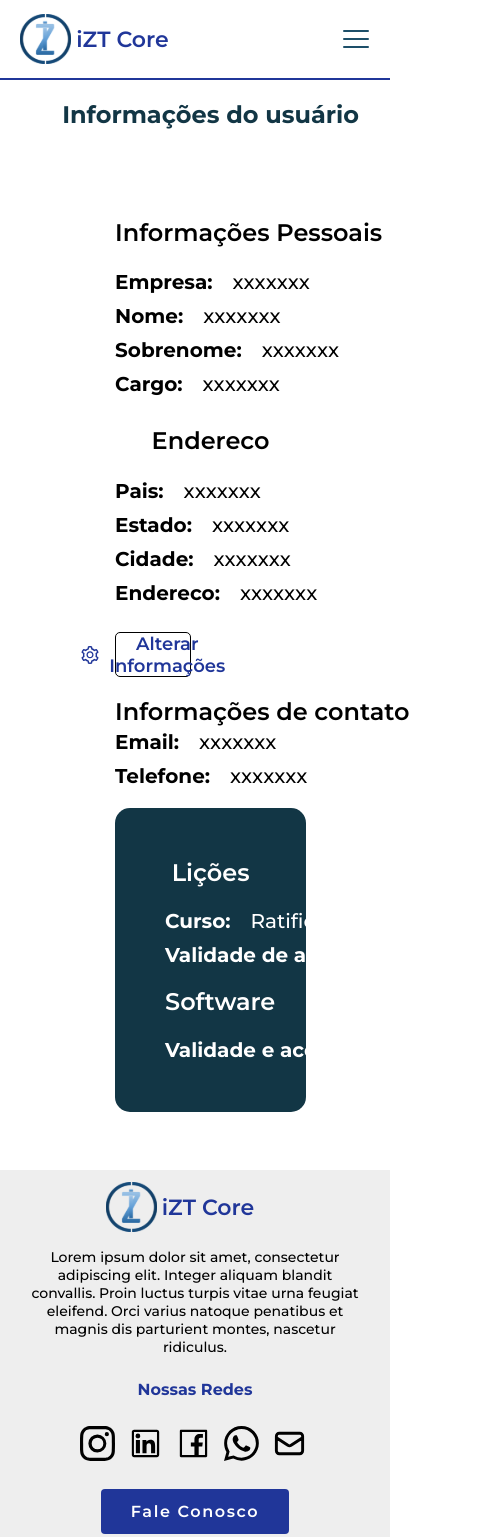
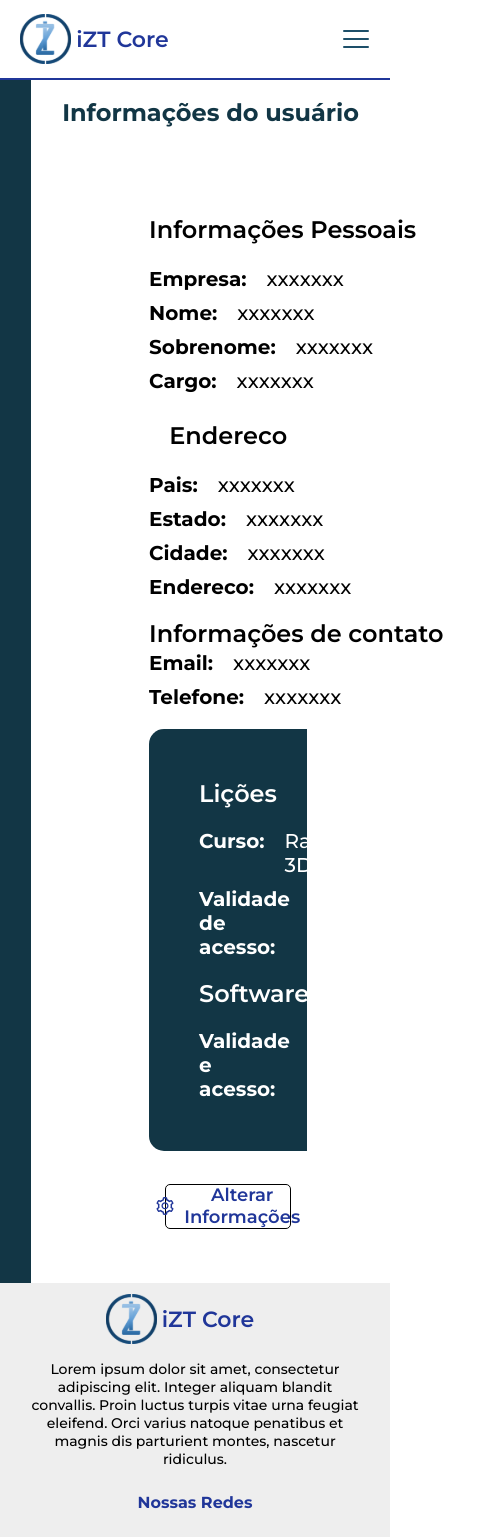
Before and after one commit to cpejr/IZT-web-frontend, a React (Vite) app: page /perfil in a window 390 px wide. Shown: the top 1537 px of the page, 500 px wide, since content can reach past the window. Built offline with nearby package versions, Linux system fonts and the light colour scheme.

Commit message:
fix: edit button responsiveness, title centered, info  responsiveness

```diff
--- a/src/pages/Profile/Profile.jsx
+++ b/src/pages/Profile/Profile.jsx
@@ -12,20 +12,22 @@ import {
   FirstColumn,
   SecondColumn,
   Subtitle,
-  Border,
+  Background,
   Info2,
   Infos,
   ChangeInfo,
   Body,
+  DataContainer,
 } from './Styles';
 
 function Profile() {
   return (
+    <Background>
       <Page>
-      <Border />
         <Body>
           <Title>Informações do usuário</Title>
           <Container>
+            <DataContainer>
               <FirstColumn>
                 <PersonalData>
                   <Subtitle>Informações Pessoais</Subtitle>
@@ -69,10 +71,6 @@ function Profile() {
                     </Info>
                   </Infos>
                 </Address>
-            <ChangeInfo>
-              <SettingOutlined />
-              Alterar Informações
-            </ChangeInfo>
               </FirstColumn>
               <SecondColumn>
                 <Contact>
@@ -109,9 +107,15 @@ function Profile() {
                   </Infos>
                 </Lessons>
               </SecondColumn>
+            </DataContainer>
+            <ChangeInfo>
+              <SettingOutlined />
+              Alterar Informações
+            </ChangeInfo>
           </Container>
         </Body>
       </Page>
+    </Background>
   );
 }
 
--- a/src/pages/Profile/Styles.js
+++ b/src/pages/Profile/Styles.js
@@ -1,10 +1,18 @@
 import styled from 'styled-components';
 
+export const Background = styled.div`
+  display: flex;
+  flex-direction: row;
+  justify-content: flex-end;
+  background-color: ${(props) => props.theme.colors.darkBlue};
+`;
 export const Page = styled.div`
   display: flex;
-  flex-direction: row;
-  width: 100%;
+  flex-direction: column;
+  width: 92%;
   height: auto;
+  background-color: #fff;
+  align-items: center;
   /* @media (max-width: 700px) {
     display: flex;
     flex-direction: column;
@@ -26,13 +34,7 @@ export const Body = styled.div`
     gap: 20px;
   }
 `;
-export const Border = styled.div`
-  width: 8%;
-  max-width: 110px;
-  height: auto;
-  margin-right: 5%;
-  background-color: ${(props) => props.theme.colors.darkBlue};
-`;
+
 export const Title = styled.h2`
   font-family: 'Montserrat';
   font-style: normal;
@@ -73,13 +75,14 @@ export const Subtitle = styled.h3`
 
 export const Container = styled.div`
   display: flex;
-  flex-direction: row;
+  flex-direction: column;
   justify-content: space-between;
   width: 100%;
+  align-items: flex-start;
   /* max-width: 1227px;
   max-height: 560px; */
   margin-top: 50px;
-
+  padding-left: 10%;
   @media (max-width: 700px) {
     display: flex;
     flex-direction: column;
@@ -88,7 +91,19 @@ export const Container = styled.div`
     gap: 20px;
   }
 `;
+export const DataContainer = styled.div`
+  display: flex;
+  flex-direction: row;
+  justify-content: space-between;
+  width: 100%;
+  @media (max-width: 700px) {
+    display: flex;
+    flex-direction: column;
+    align-items: center;
 
+    gap: 20px;
+  }
+`;
 export const FirstColumn = styled.div`
   display: flex;
   flex-direction: column;
@@ -187,6 +202,7 @@ export const ChangeInfo = styled.button`
   align-items: center;
   gap: 10px;
   width: 40%;
+  max-width: 239px;
   height: 45px;
   border: 1px solid #000000;
   border-radius: 5px;
@@ -217,15 +233,12 @@ export const Lessons = styled.p`
   justify-content: center;
   align-items: flex-start;
   padding: 50px;
-  white-space: nowrap;
   gap: 20px;
-
-  max-width: 639px;
+  width: 100%;
   height: auto;
-  max-height: 310px;
 
   background: #123645;
-  border-radius: 15px 15px 15px 15px;
+  border-radius: 15px 0px 0px 15px;
   h3 {
     font-family: 'Montserrat';
     font-style: normal;
```
Lines whose indentation alone changed are shown as unchanged.
